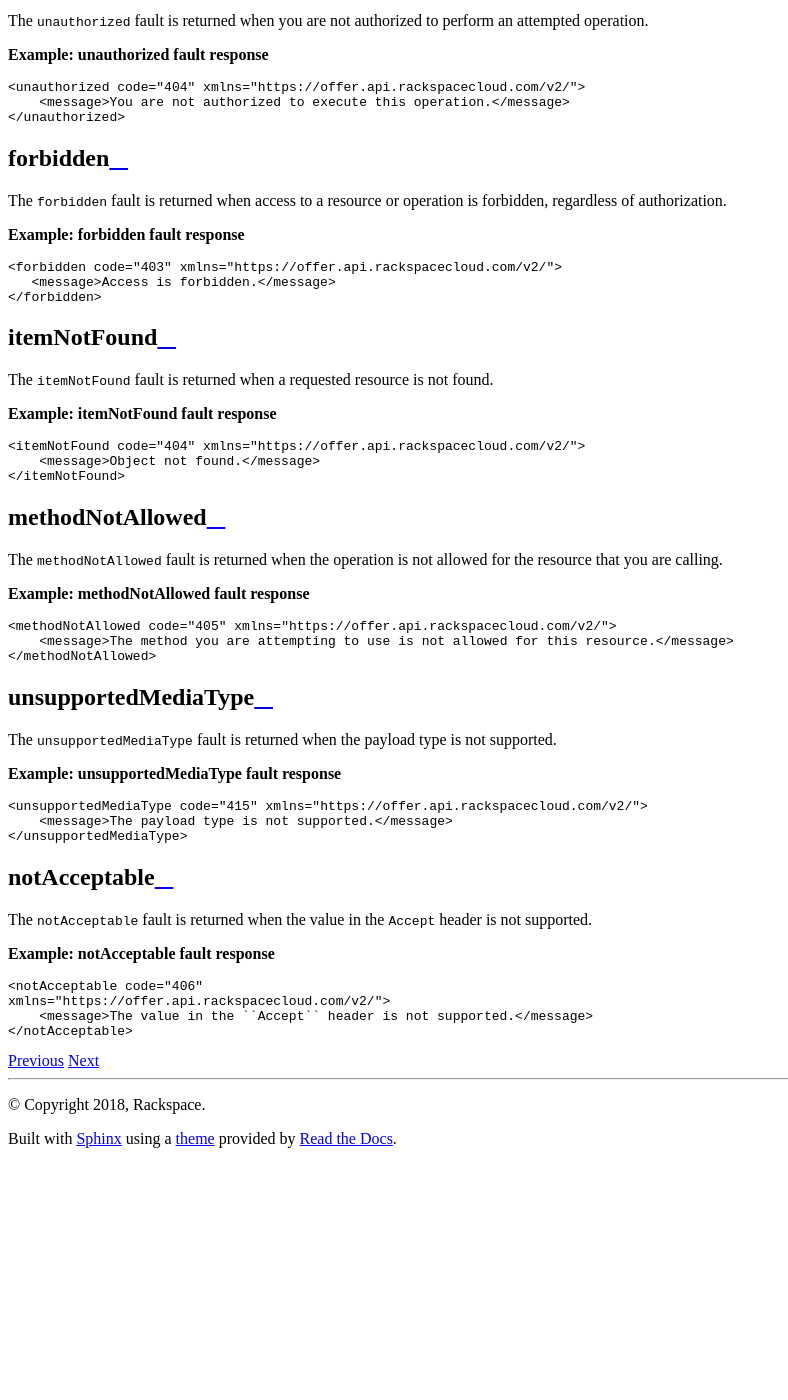
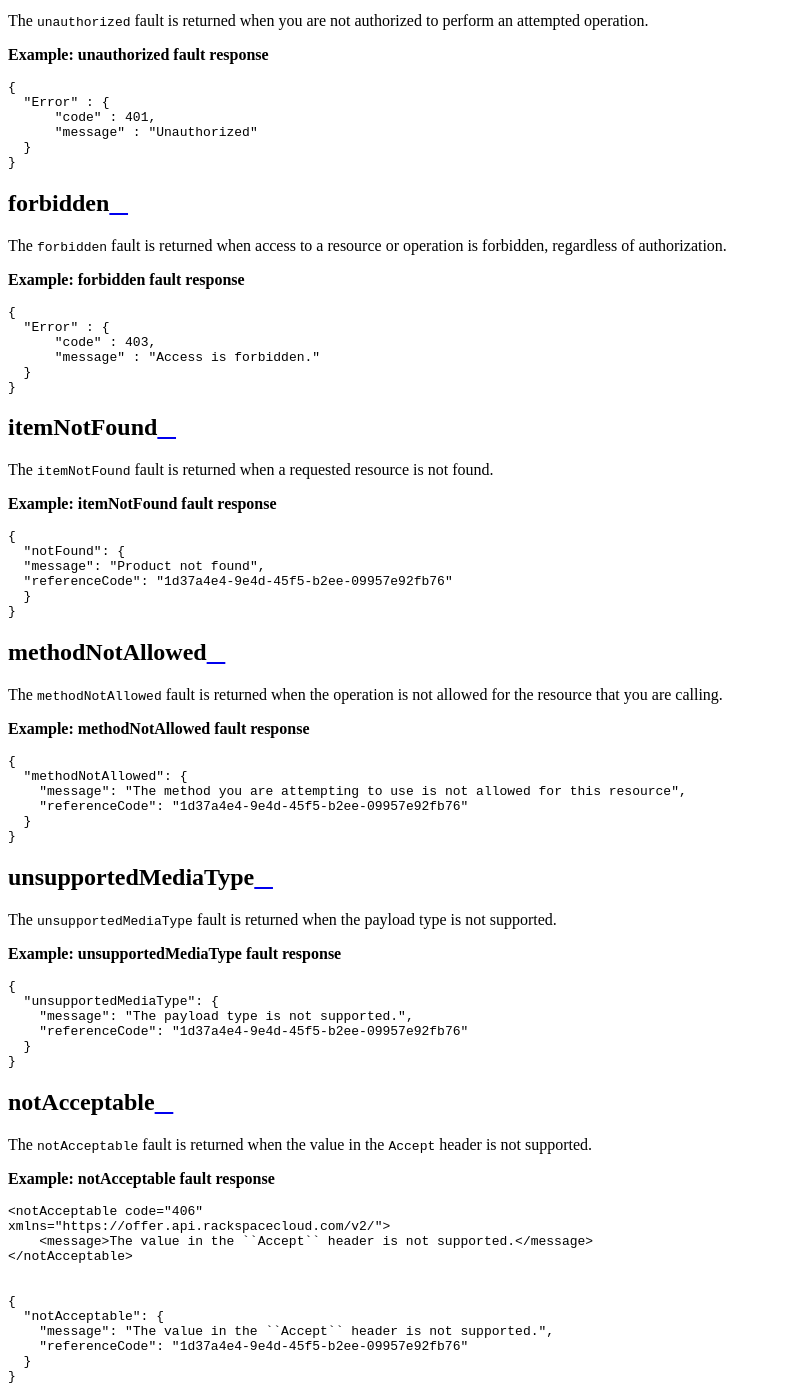
Before and after one commit to rackerlabs/docs-offerings, a Sphinx documentation site: the page built from docs/general-api-info/faults.rst, in a window 1280 px wide and 1400 px high, scrolled down 1509 px. Shown: the whole window, without its empty margins (0-788 px from the left). Built offline with Sphinx 7.4.7 and the Read the Docs theme 2.0.0, drawn with Linux system fonts in a browser that asks for light colours; pages that are not in the unit, such as notebooks, are missing from menus; before the commit the page ends 2665 px from its top, so only the background shows below that.

Commit message:
Convert faults to JSON.

```diff
--- a/docs/general-api-info/faults.rst
+++ b/docs/general-api-info/faults.rst
@@ -81,9 +81,12 @@
 
 .. code::
 
- <unauthorized code="404" xmlns="https://offer.api.rackspacecloud.com/v2/">
-     <message>You are not authorized to execute this operation.</message>
- </unauthorized>
+  {
+    "Error" : {
+        "code" : 401,
+        "message" : "Unauthorized"
+    }
+  }
 
 .. _faults-forbidden:
 
@@ -97,9 +100,12 @@
 
 .. code::
 
- <forbidden code="403" xmlns="https://offer.api.rackspacecloud.com/v2/">
-    <message>Access is forbidden.</message>
- </forbidden>
+    {
+      "Error" : {
+          "code" : 403,
+          "message" : "Access is forbidden."
+      }
+    }
 
 .. _faults-itemnotfound:
 
@@ -112,9 +118,12 @@
 
 .. code::
 
-    <itemNotFound code="404" xmlns="https://offer.api.rackspacecloud.com/v2/">
-        <message>Object not found.</message>
-    </itemNotFound>
+    {
+      "notFound": {
+      "message": "Product not found",
+      "referenceCode": "1d37a4e4-9e4d-45f5-b2ee-09957e92fb76"
+      }
+    }
 
 .. _faults-methodnotallowed:
 
@@ -128,9 +137,13 @@
 
 .. code::
 
-    <methodNotAllowed code="405" xmlns="https://offer.api.rackspacecloud.com/v2/">
-        <message>The method you are attempting to use is not allowed for this resource.</message>
-    </methodNotAllowed>
+
+    {
+      "methodNotAllowed": {
+        "message": "The method you are attempting to use is not allowed for this resource",
+        "referenceCode": "1d37a4e4-9e4d-45f5-b2ee-09957e92fb76"
+      }
+    }
 
 .. _faults-unsupportedmediatype:
 
@@ -144,9 +157,13 @@
 
 .. code::
 
-    <unsupportedMediaType code="415" xmlns="https://offer.api.rackspacecloud.com/v2/">
-        <message>The payload type is not supported.</message>
-    </unsupportedMediaType>
+
+    {
+      "unsupportedMediaType": {
+        "message": "The payload type is not supported.",
+        "referenceCode": "1d37a4e4-9e4d-45f5-b2ee-09957e92fb76"
+      }
+    }
 
 .. _faults-notacceptable:
 
@@ -164,3 +181,11 @@
     xmlns="https://offer.api.rackspacecloud.com/v2/">
         <message>The value in the ``Accept`` header is not supported.</message>
     </notAcceptable>
+
+
+    {
+      "notAcceptable": {
+        "message": "The value in the ``Accept`` header is not supported.",
+        "referenceCode": "1d37a4e4-9e4d-45f5-b2ee-09957e92fb76"
+      }
+    }
```
